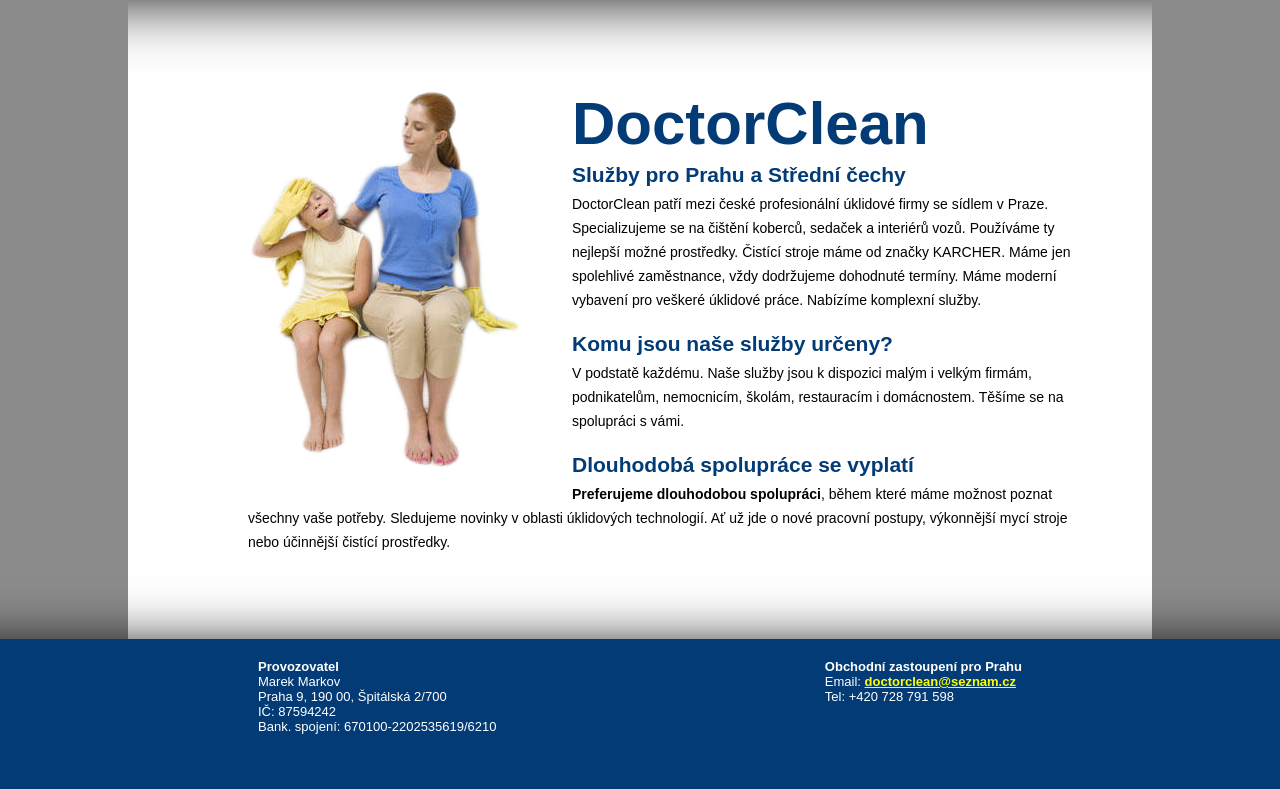
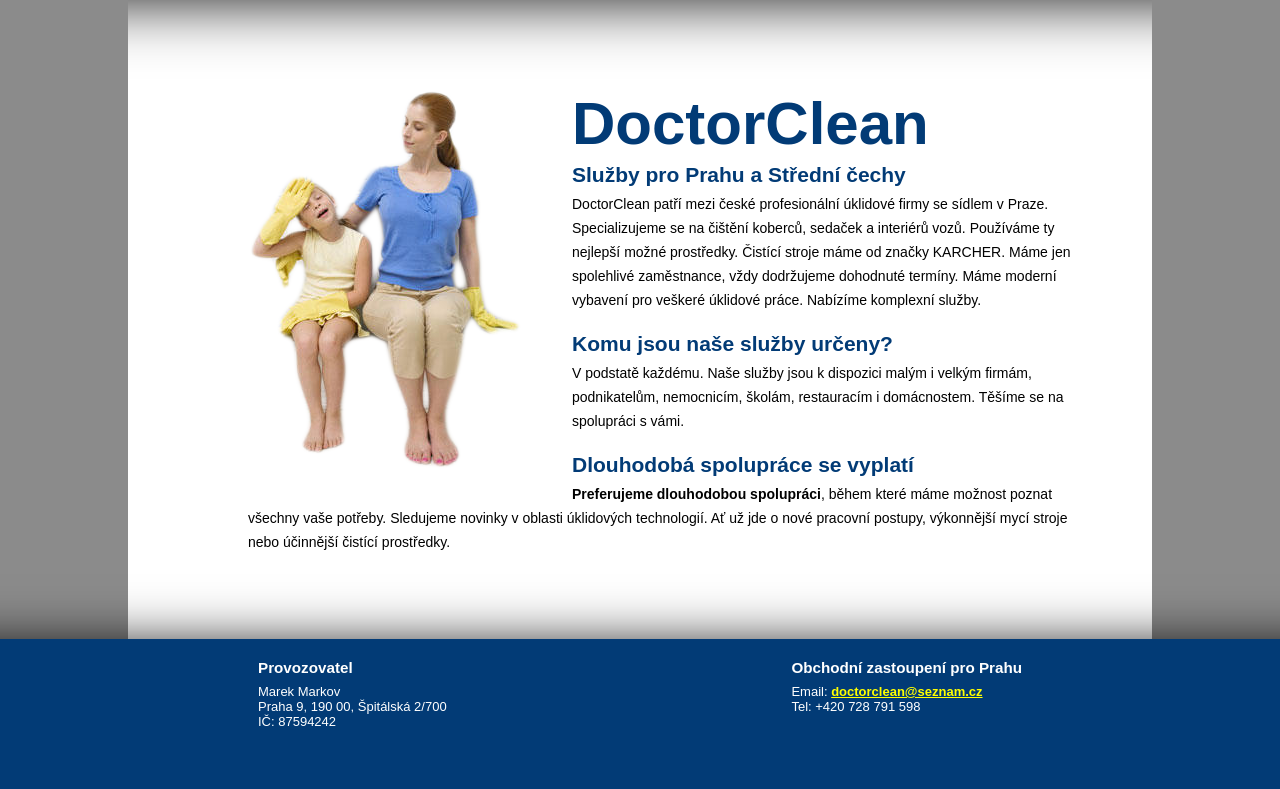
Before and after one commit to doomy/doctorclean, a PHP site: page / in a window 1280 px wide. Shown: the part 551-1340 px from the top of the page. Run offline with PHP 8.4, Linux system fonts and the light colour scheme.

Commit message:
Use H3 in footer labels

```diff
--- a/css/main.css
+++ b/css/main.css
@@ -9,7 +9,7 @@ body {
     font-size: 14px;
 }
 
-h1, h2, h3, a { color: #023b76;}
+h1, h2, h3, a {  color: #023b76;}
 
 h3 { margin-bottom: 8px;}
 
@@ -194,12 +194,14 @@ p {
     z-index: 1;
 }
 
+.footer, .footer h3 {
+    color: white;
+}
 
 .footer {
     width: 100%;
     height: 150px;
     background-color: #023b76;
-    color: white;
     font-size: 13px;
 }
 
--- a/index.php
+++ b/index.php
@@ -86,14 +86,13 @@
         <div class="footer">
             <div class="footer-main-area">
                 <div class="left-column">
-                    <strong>Provozovatel</strong> <br />
+                    <h3>Provozovatel</h3>
                     Marek Markov <br />
                     Praha 9, 190 00, Špitálská 2/700<br />
                     IČ: 87594242<br />
-                    Bank. spojení: 670100-2202535619/6210
                 </div>
                 <div class="right-column">
-                    <strong>Obchodní zastoupení pro Prahu</strong><br />
+                    <h3>Obchodní zastoupení pro Prahu</strong></h3>
                     Email: <a href="mailto:doctorclean@seznam.cz">doctorclean@seznam.cz</a> <br />
                     Tel: +420 728 791 598
                 </div>
```
